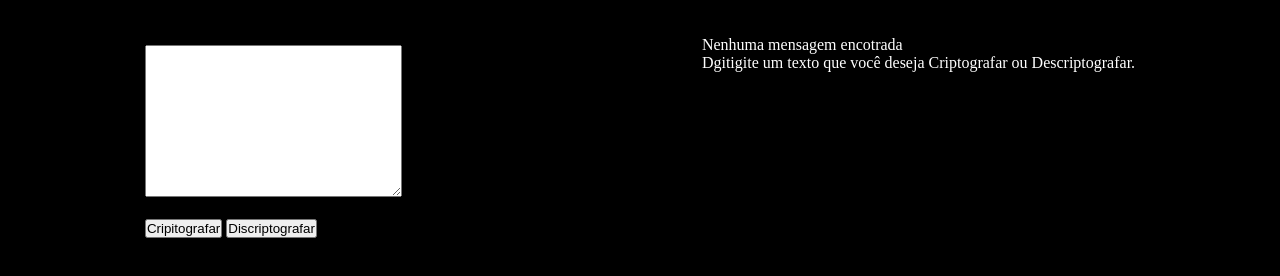
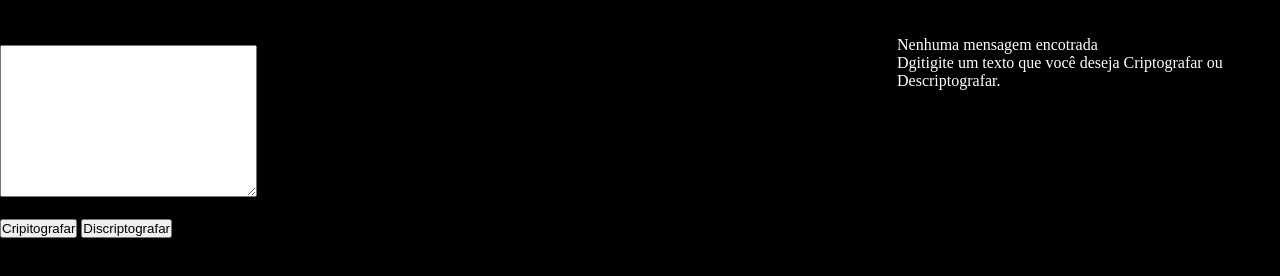
Before and after one commit to alessandrooCosta/Decodificador-de-Texto, a plain HTML site: page index.html in a window 1280 px wide. Drawn offline with Linux system fonts and the light colour scheme.

Commit message:
inicia projeto

```diff
--- a/css/styles.css
+++ b/css/styles.css
@@ -10,7 +10,7 @@ background-color: black;
 .main{
     display: flex;
     justify-content: center;
-    gap: 300px;
+    gap: 50%;
 }
 
 .ladoDireito{
```
